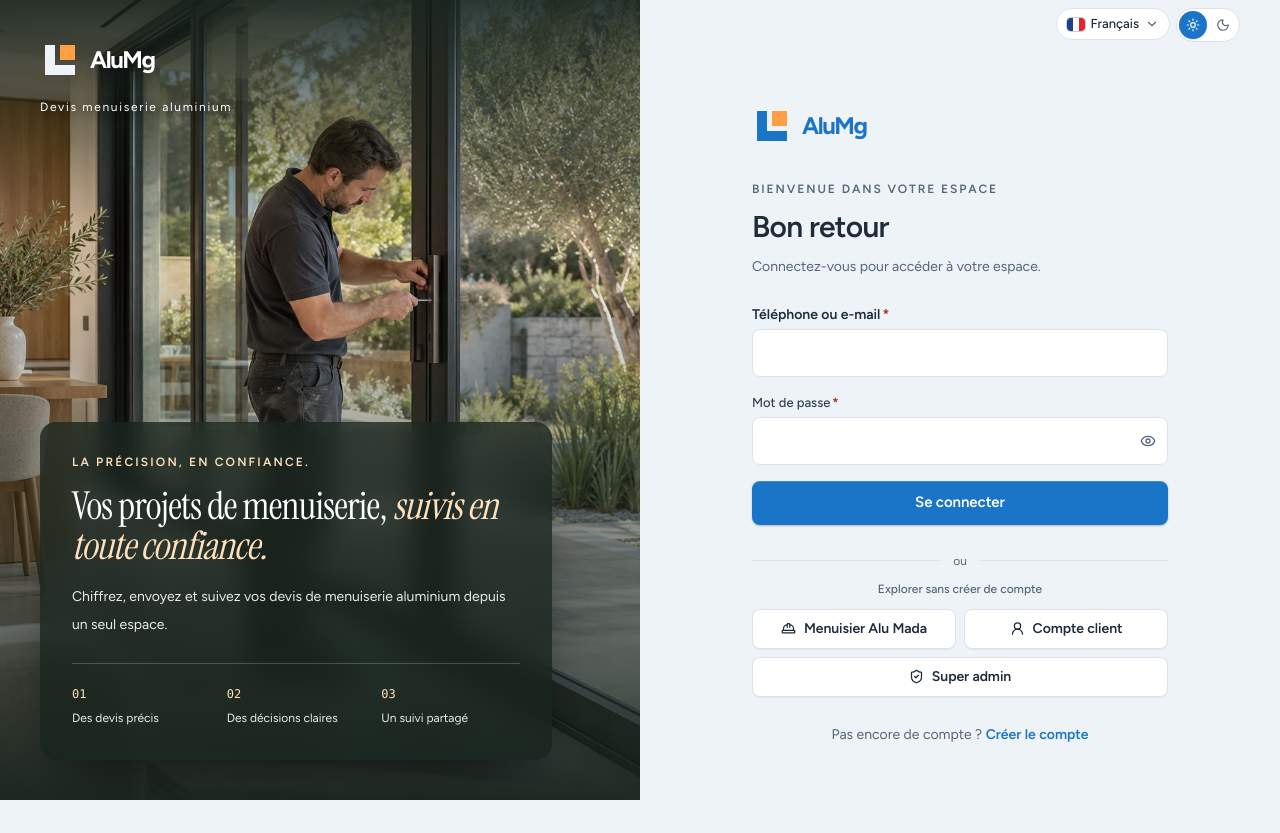
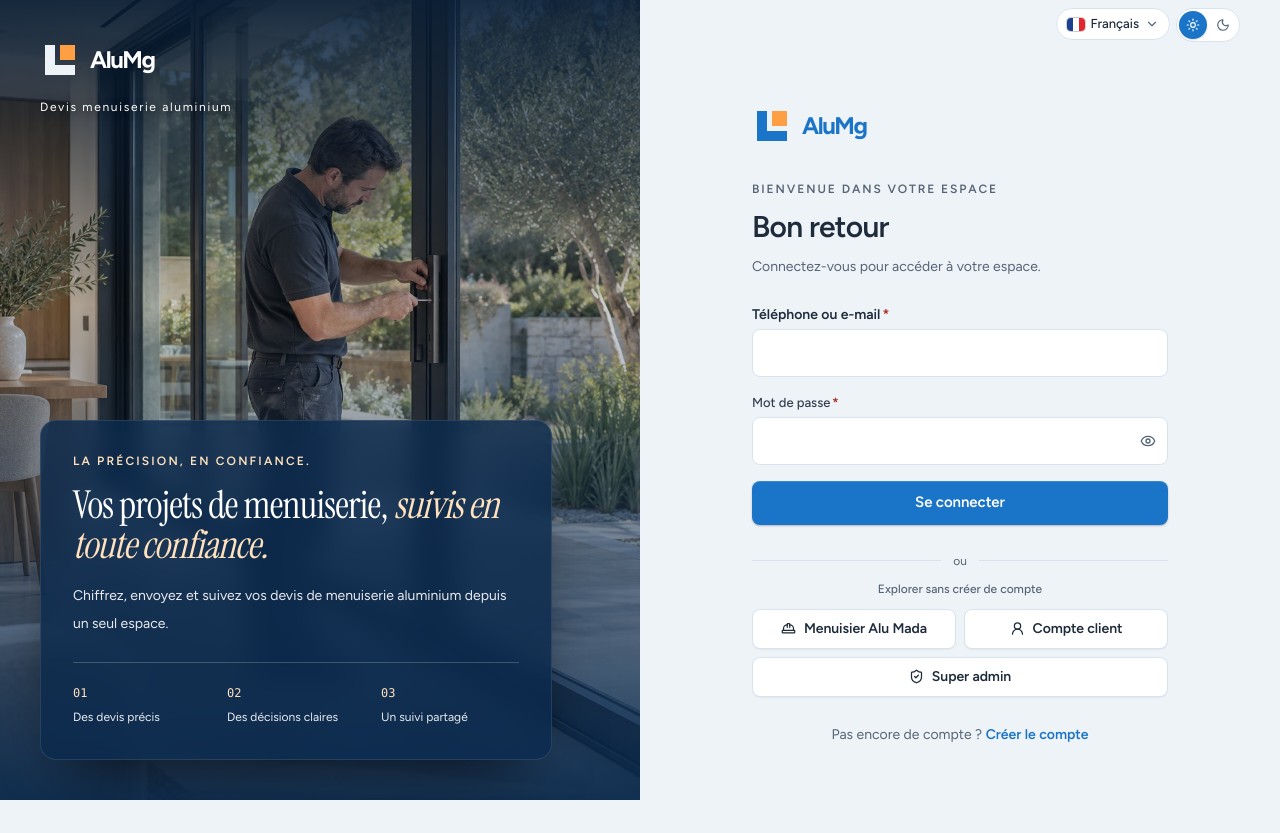
Before and after one commit to johnyfetra/aluMg, a Next.js app: page /connexion in a window 1280 px wide. Built offline with nearby package versions, Linux system fonts and the light colour scheme.

Commit message:
style: vitrine de connexion en bleu nuit

```diff
--- a/components/access/AtelierShowcase.tsx
+++ b/components/access/AtelierShowcase.tsx
@@ -19,10 +19,10 @@ export default function AtelierShowcase({ variant }: { variant: Variant }) {
     <header className="border-b border-line lg:hidden"><div className="flex items-center justify-between gap-4 px-5 py-4"><Link href="/" aria-label={c.back}><Brand /></Link><Link href="/" className="inline-flex items-center gap-2 text-xs text-muted"><ArrowLeft size={14} aria-hidden />{c.home}</Link></div><Photo src="/brand/realisation-aluminium.webp" alt={c.loginAlt} priority className="h-40 sm:h-48" position="center 33%" /></header>
     <aside className="relative hidden overflow-hidden bg-(--hero-to) text-white lg:sticky lg:top-0 lg:block lg:h-screen lg:self-start">
       <div className="absolute inset-0"><Photo src="/brand/realisation-aluminium.webp" alt={c.loginAlt} priority className="h-full" position="center 30%" /></div>
-      <span aria-hidden className="absolute inset-0 bg-gradient-to-b from-[#17231d]/90 from-0% via-transparent via-30% to-[#17231d]/95" />
+      <span aria-hidden className="absolute inset-0 bg-gradient-to-b from-[#081d35]/92 from-0% via-[#0b2a4d]/20 via-38% to-[#0b2a4d]/96" />
       <div className="relative flex h-full flex-col justify-between p-8 xl:p-10">
         <div><Link href="/" aria-label={c.back}><Brand light /></Link><p className="mt-3 text-xs tracking-[0.14em] text-white [text-shadow:0_1px_8px_rgb(0_0_0/0.6)]">{t("app.tagline")}</p></div>
-        <div className="max-w-lg rounded-2xl bg-[#17231d]/75 p-7 backdrop-blur-md shadow-[0_30px_60px_-30px_rgb(0_0_0/0.8)] xl:p-8">
+        <div className="max-w-lg rounded-2xl border border-white/10 bg-[#0b2a4d]/82 p-7 backdrop-blur-md shadow-[0_30px_60px_-30px_rgb(0_0_0/0.8)] xl:p-8">
           <p className="mb-4 text-xs font-semibold uppercase tracking-[0.18em] text-(--side-accent)">{t("ui.signature")}</p>
           <h2 className="font-[family-name:var(--font-display)] text-[clamp(2.1rem,3vw,2.9rem)] font-normal leading-[1.06] text-white">{title[0]}{title[1] && <em className="text-(--side-accent)">{title[1]}</em>}{title[2]}</h2>
           <p className="mt-4 max-w-md text-sm leading-7 text-white/90">{t(`auth.hero.${variant}.sub` as keyof Messages)}</p>
```
